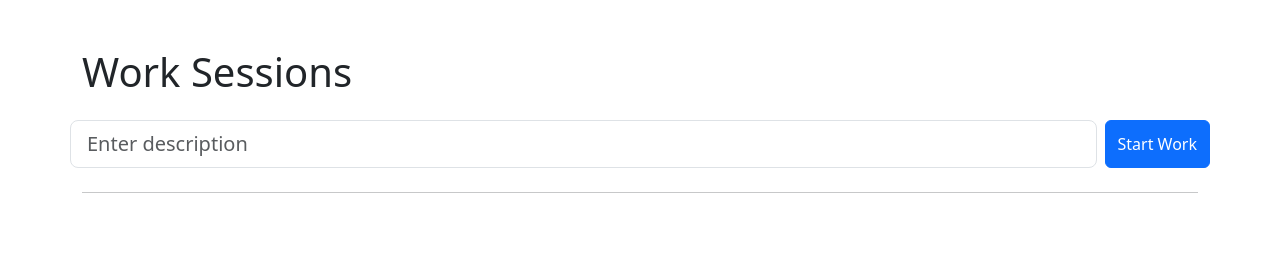
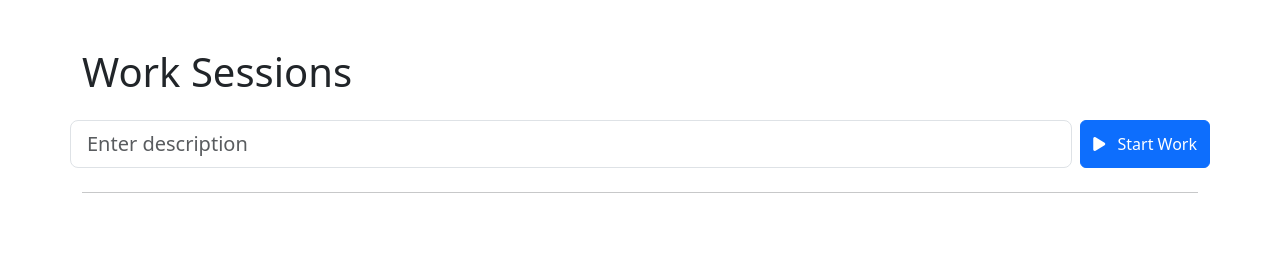
Before and after one commit to Jasi9074/client-server, a Django app: page /dashboard/ in a window 1280 px wide. Shown: the part 56-321 px from the top of the page. Run offline with Django 5.2, Linux system fonts and the light colour scheme; a user stored in the database is signed in; tables that the repository leaves empty hold one stand-in row (values such as "Sample post"); grey boxes marked "Sample" are stand-in pictures; data that the repository does not hold is empty; some libraries are stand-ins or nearby versions.

Commit message:
🦄 Added: More Dashboard Icons

```diff
--- a/server-django/clientapp/templates/emp/base.html
+++ b/server-django/clientapp/templates/emp/base.html
@@ -43,12 +43,13 @@
             <div>
               <a href="#">
                 {% if request.user.employee.photo %}
-                <img src="{{ request.user.employee.photo.url }}" width="40%" height="40%" class="rounded-circle" alt="Custom Profile Pic">
+                <img src="{{ request.user.employee.photo.url }}" width="65%" height="65%" class="rounded-circle" alt="Custom Profile Pic">
                 {% else %}
-                <img src="{% static 'default.png' %}" width="40%" height="40%" class="rounded-circle" alt="Default Profile Pic">
+                <img src="{% static 'default.png' %}" width="65%" height="65%" class="rounded-circle" alt="Default Profile Pic">
                 {% endif %}
               </a>
               <p class="mt-3 h4">{{ request.user.first_name }} {{ request.user.last_name }}</p>
+              <p class="mb-3">@{{ request.user.username }}</p>
             </div>
 
             <div>
--- a/server-django/clientapp/templates/emp/dashboard.html
+++ b/server-django/clientapp/templates/emp/dashboard.html
@@ -17,7 +17,7 @@
     {% csrf_token %}
     <div class="row">
       <input placeholder="{{ latest_session.description }}" class="col form-control form-control-lg me-2" disabled>
-      <button class="col-auto btn btn-danger" type="submit">End Work</button>
+      <button class="col-auto btn btn-danger" type="submit"><i class="fas fa-stop me-2"></i> End Work</button>
     </div>
   </form>
   {% else %}
@@ -26,7 +26,7 @@
       {% csrf_token %}
       <div class="row">
         <input type="text" name="description" placeholder="Enter description" class="col form-control form-control-lg me-2">
-        <button class="col-auto btn btn-primary" type="submit">Start Work</button>
+        <button class="col-auto btn btn-primary" type="submit"><i class="fas fa-play me-2"></i> Start Work</button>
       </div>
     </form>
   {% endif %}
@@ -36,7 +36,7 @@
     {% csrf_token %}
     <div class="row">
       <input type="text" name="description" placeholder="Enter description" class="col form-control form-control-lg me-2">
-      <button class="col-auto btn btn-primary" type="submit">Start Work</button>
+      <button class="col-auto btn btn-primary" type="submit"><i class="fas fa-play me-2"></i> Start Work</button>
     </div>
   </form>
 {% endif %}
@@ -55,7 +55,7 @@
     {% for day, day_sessions in sessions_grouped_by_day.items %}
     <tr>
       <td colspan="4">
-        <strong class="h2">{{ day }}</strong>
+        <strong class="h3"><i class="me-3 mt-4 fas fa-calendar-days"></i>{{ day }}</strong>
         {% if day < today %}
         <button class="btn btn-link text-secondary show-more-btn" data-day="{{ day }}" style="font-size: 12px;">Show More</button>
         {% endif %}
```
